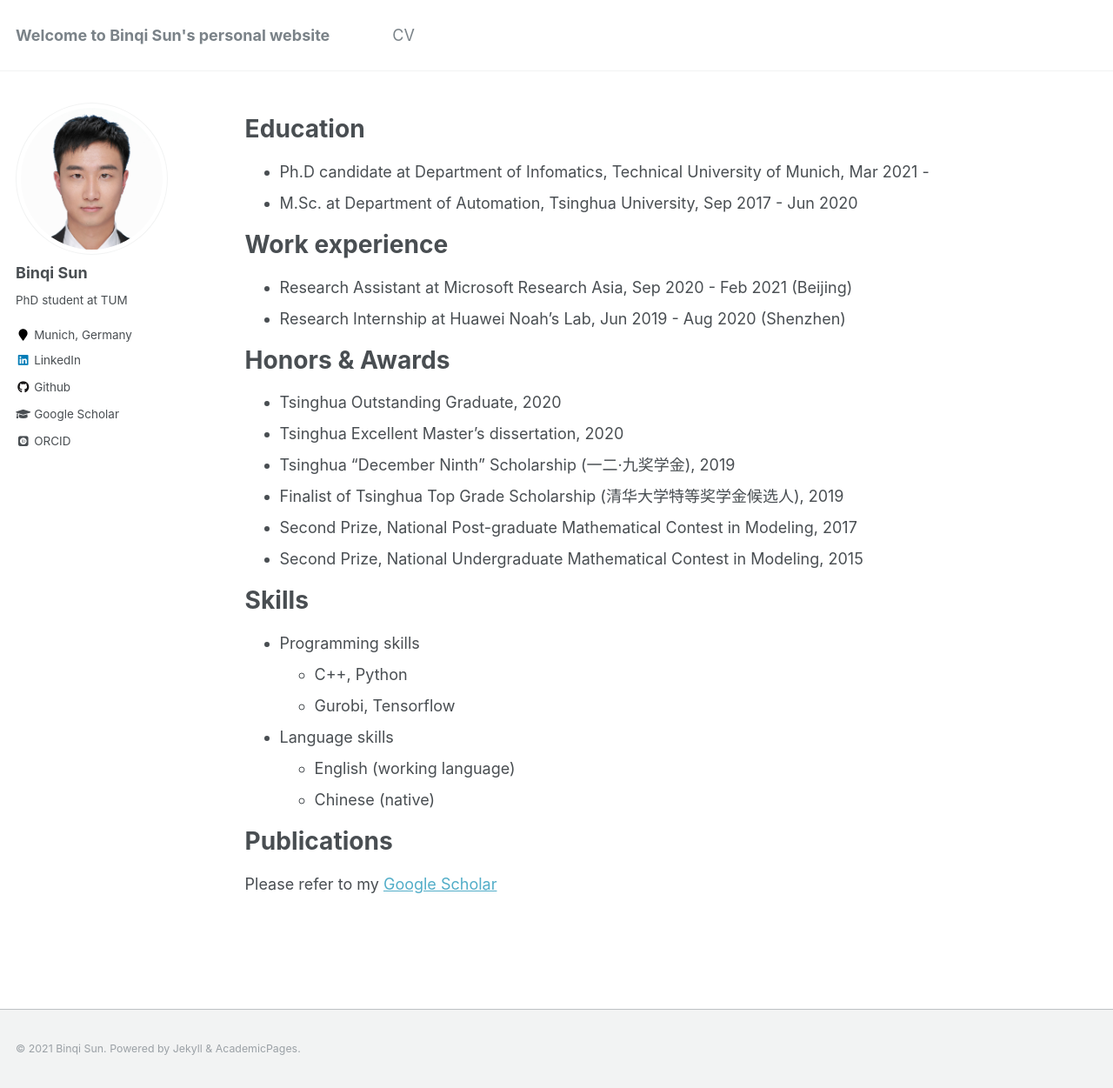
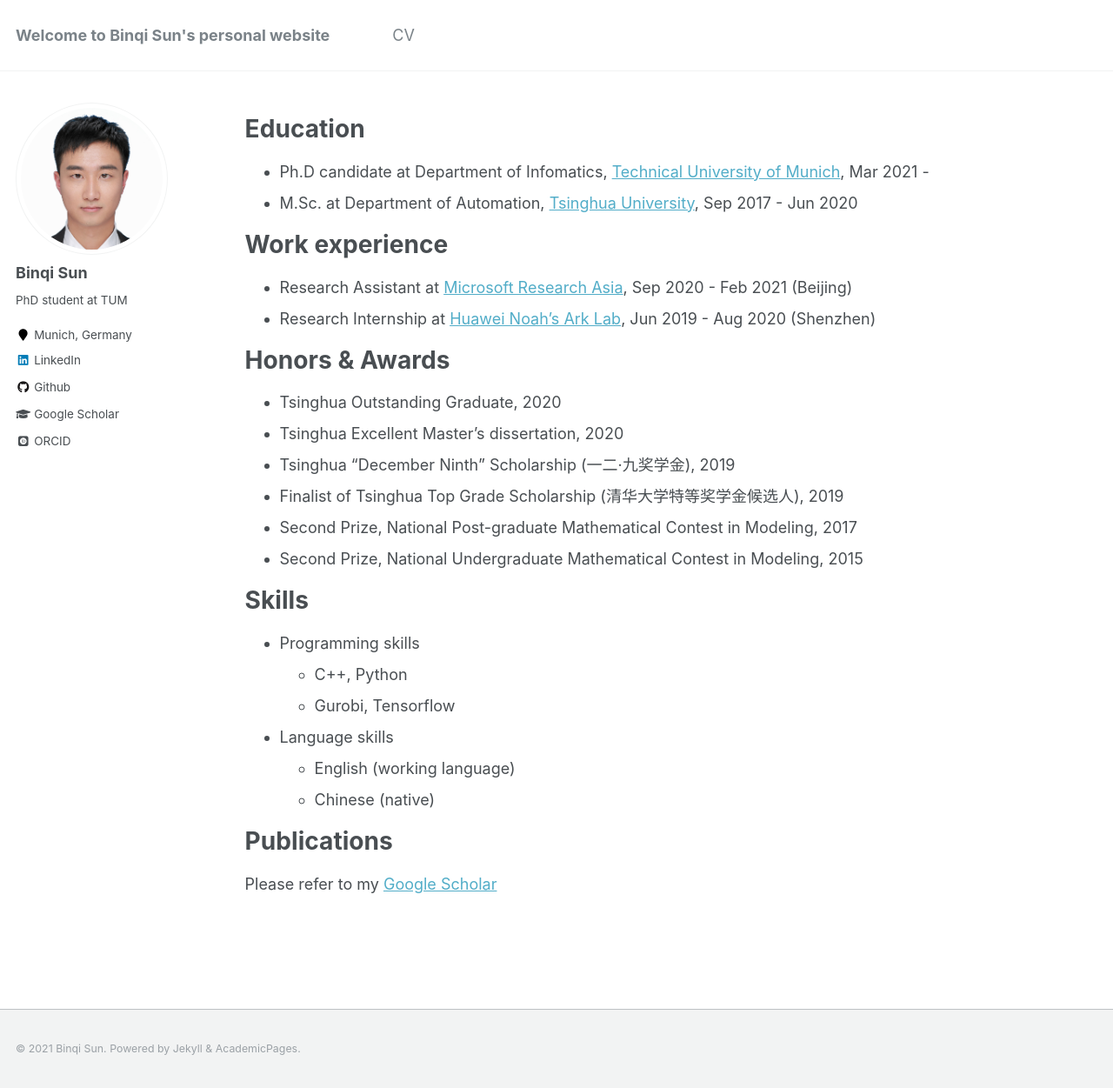
Before and after one commit to binqi-sun/binqi-sun.github.io, a Jekyll site: the page built from _pages/cv.md, in a window 1280 px wide and 1251 px high. Shown: the whole window at 87% size. Built offline with Jekyll 4.4.1, drawn with Linux system fonts in a browser that asks for light colours; some web fonts are replaced.

Commit message:
update cv

```diff
--- a/_pages/cv.md
+++ b/_pages/cv.md
@@ -11,13 +11,13 @@ redirect_from:
 
 Education
 ======
-* Ph.D candidate at Department of Infomatics, Technical University of Munich, Mar 2021 -
-* M.Sc. at Department of Automation, Tsinghua University, Sep 2017 - Jun 2020
+* Ph.D candidate at Department of Infomatics, [Technical University of Munich](https://www.tum.de/en/), Mar 2021 -
+* M.Sc. at Department of Automation, [Tsinghua University](https://www.tsinghua.edu.cn/en/), Sep 2017 - Jun 2020
 
 Work experience
 ======
-* Research Assistant at Microsoft Research Asia, Sep 2020 - Feb 2021 (Beijing)
-* Research Internship at Huawei Noah's Lab, Jun 2019 - Aug 2020 (Shenzhen)
+* Research Assistant at [Microsoft Research Asia](https://www.microsoft.com/en-us/research/lab/microsoft-research-asia/), Sep 2020 - Feb 2021 (Beijing)
+* Research Internship at [Huawei Noah's Ark Lab](https://www.noahlab.com.hk/), Jun 2019 - Aug 2020 (Shenzhen)
 
 Honors & Awards
 ======
```
